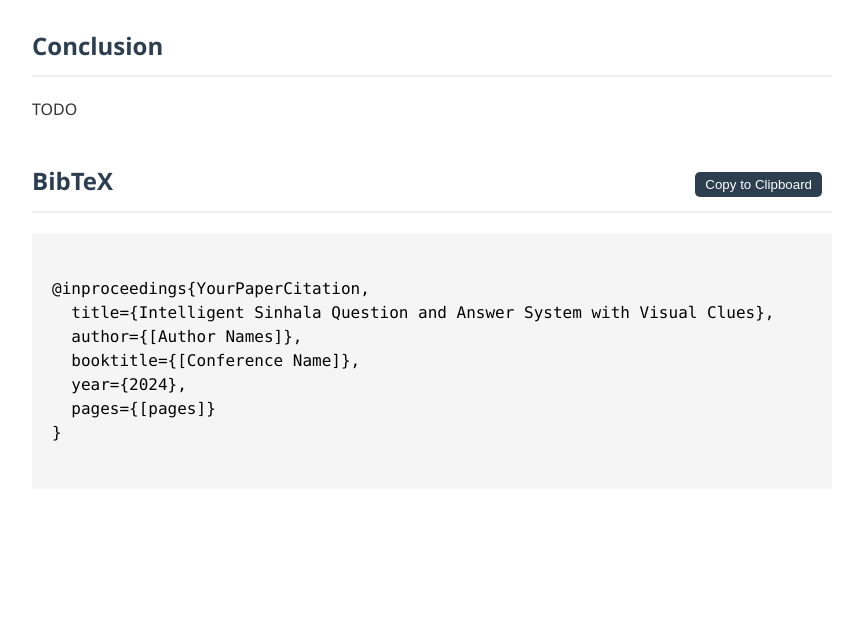
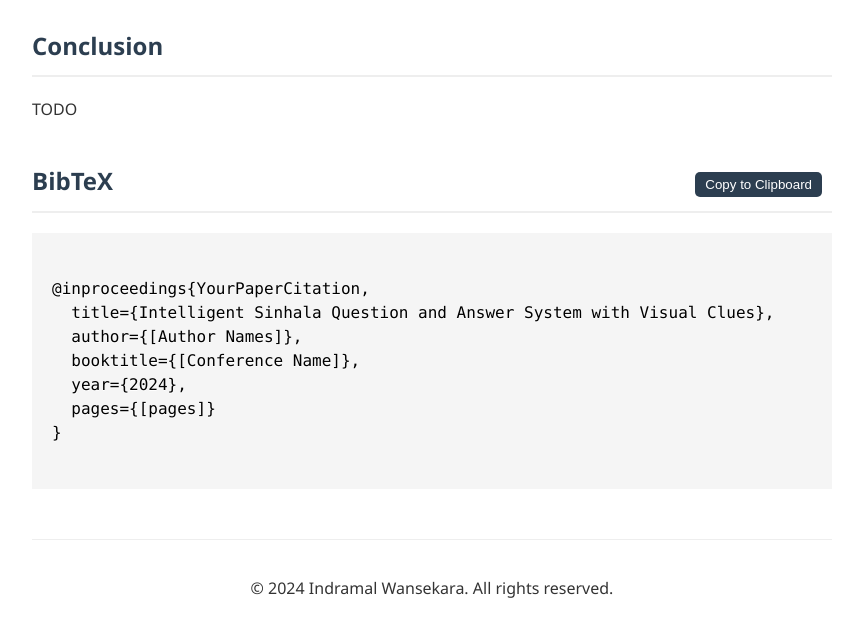
Before and after one commit to indramal/SinhalaQandA, a plain HTML site: page index.html in a window 1280 px wide. Shown: the part 2122-2763 px from the top of the page, without its empty margins (208-1071 px from the left). Before the commit the page ends 2639 px from the top, so only its background shows below. Drawn offline with nearby package versions, Linux system fonts and the light colour scheme.

Commit message:
Update index.html

```diff
--- a/index.html
+++ b/index.html
@@ -222,6 +222,10 @@
         </code></pre>
     </div>
 
+    <div class="footer">
+        <p>© 2024 Indramal Wansekara. All rights reserved.</p>
+    </div>
+
 <script>
         function copyBibTeX() {
             var bibTexElement = document.querySelector('.bibtex-section pre code');
```
